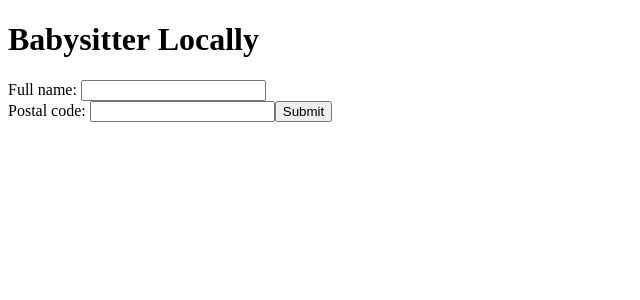
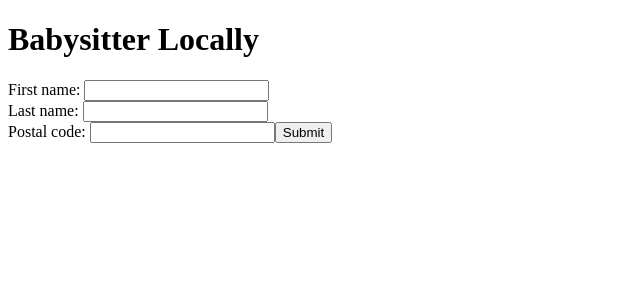
Before and after one commit to KatarzynaMolenda/BabySitterLocally, an Angular app: page / in a window 1280 px wide. Shown: the top 300 px of the page, without its empty margins (0-640 px from the left). Built offline with nearby package versions, Linux system fonts and the light colour scheme; no server answers.

Commit message:
minor changes

```diff
--- a/src/app/app.component.html
+++ b/src/app/app.component.html
@@ -1,7 +1,13 @@
 <h1>Babysitter Locally</h1>
 <form (ngSubmit)="createBabysitter()">
   <label>
-    Full name: <input type="text" name="babysitterFullName" [(ngModel)]="newBabysitter.fullname">
+    First name: <input type="text" name="babysitterFirstName" [(ngModel)]="newBabysitter.firstName">
+  </label>
+</form>
+
+<form (ngSubmit)="createBabysitter()">
+  <label>
+    Last name: <input type="text" name="babysitterLastName" [(ngModel)]="newBabysitter.lastName">
   </label>
 </form>
 <form (ngSubmit)="createBabysitter()">
--- a/src/app/app.component.ts
+++ b/src/app/app.component.ts
@@ -14,17 +14,21 @@ export class AppComponent implements OnInit {
   }
 
   newBabysitter: Babysitter = {
-    fullname: '',
+    id: 0,
+    firstName: '',
+    lastName: '',
     postalCode: '',
 
   };
 
   babysitters: Babysitter[] = [{
-    fullname: 'Kasia Molenda',
+    firstName: 'Kasia',
+    lastName: 'Molenda',
     postalCode: '03-138'
   },
     {
-      fullname: 'Marcin Nowak',
+      firstName: 'Marcin',
+      lastName: 'Nowak',
       postalCode: '03-252'
     }];
 
--- a/src/app/babysitter.ts
+++ b/src/app/babysitter.ts
@@ -1,5 +1,6 @@
 export interface Babysitter {
   id?: number;
-  fullname: string;
+  firstName: string;
+  lastName: string;
   postalCode: string;
 }
```
